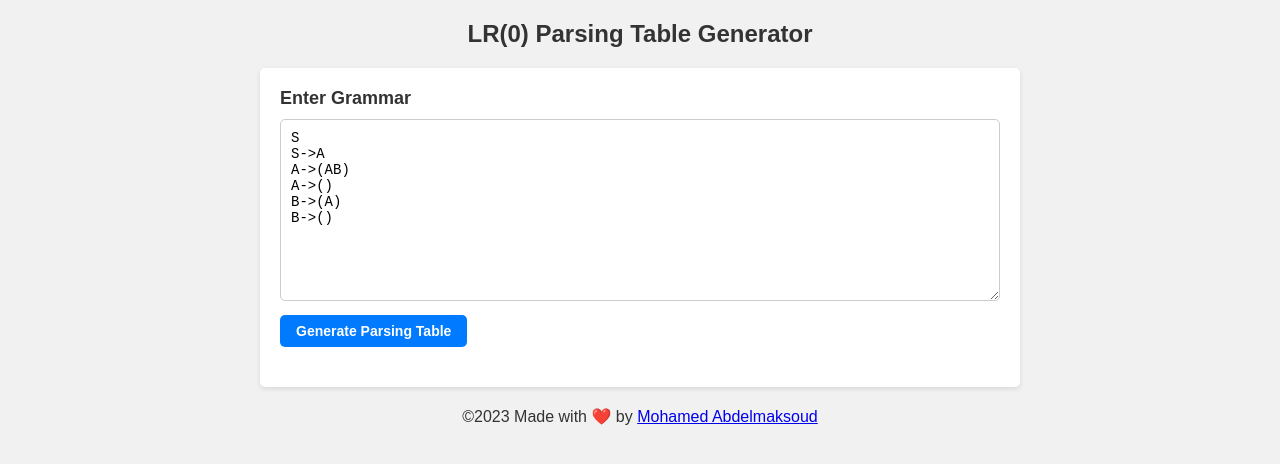
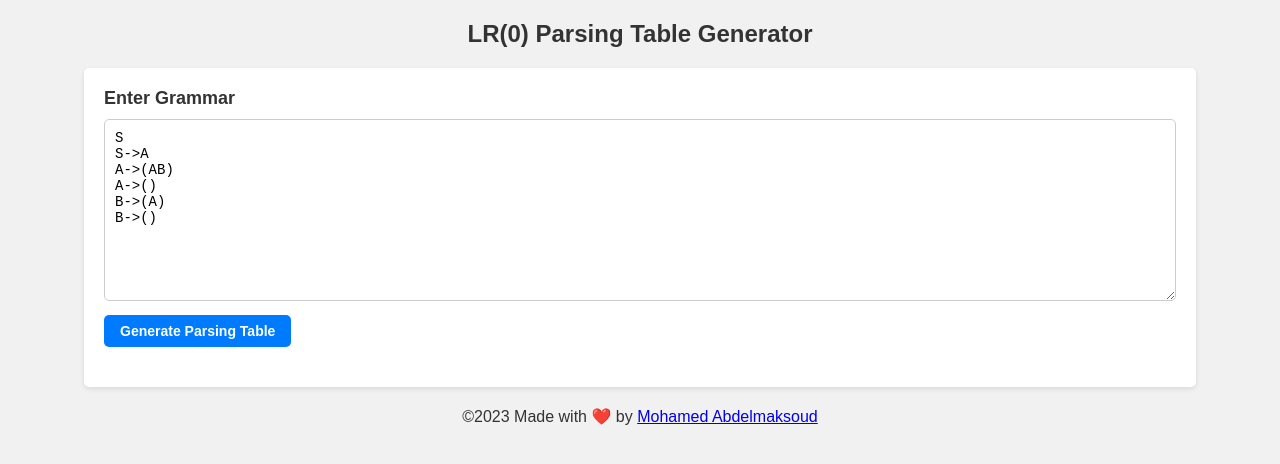
Before and after one commit to helmy162/lr0-parsing-table-generator, a React (Create React App) app: page / in a window 1280 px wide. Shown: the top 464 px of the page. Built offline with nearby package versions, Linux system fonts and the light colour scheme.

Commit message:
css adjustments

```diff
--- a/src/index.css
+++ b/src/index.css
@@ -27,7 +27,7 @@ body {
 }
 
 .container {
-  min-width: 800px;
+  min-width: 90%;
   max-width: 800px;
   /* margin: 0 auto; */
   padding: 20px;
```
